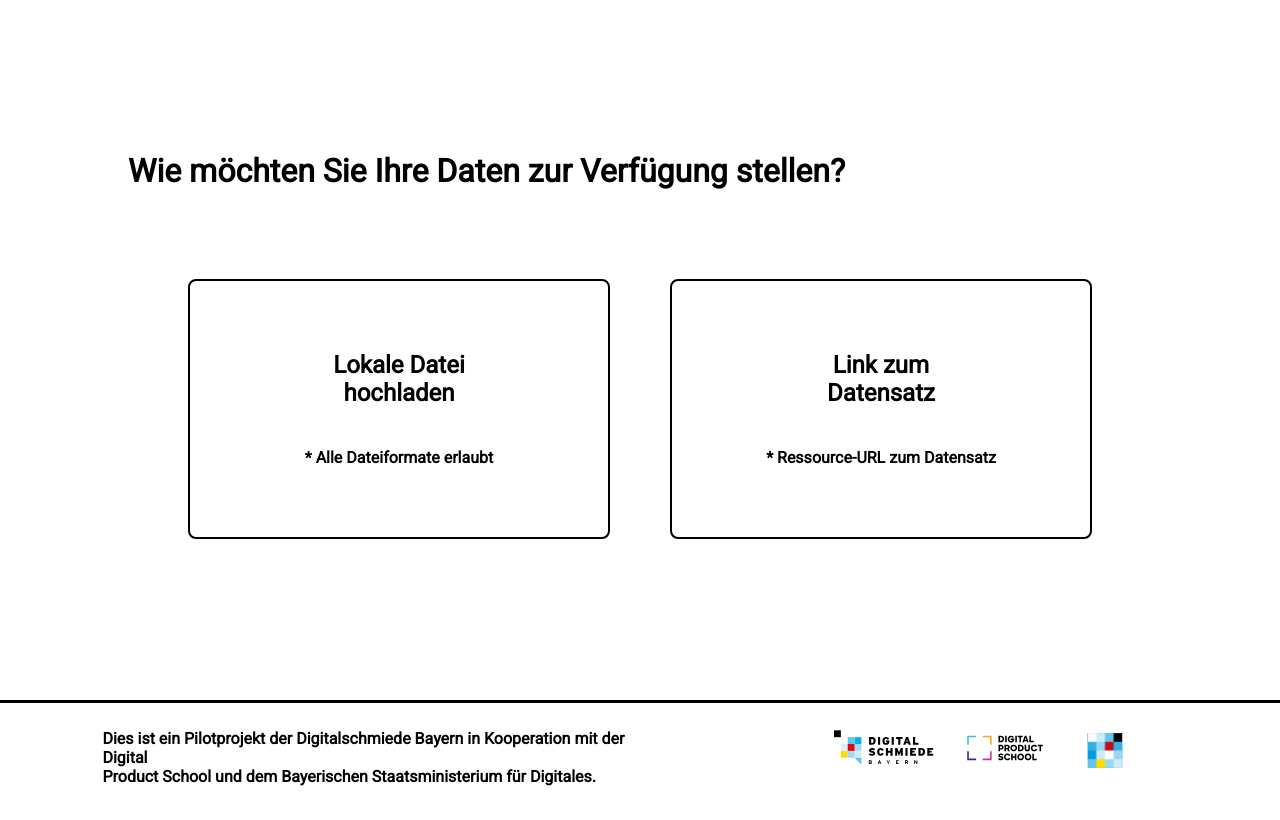
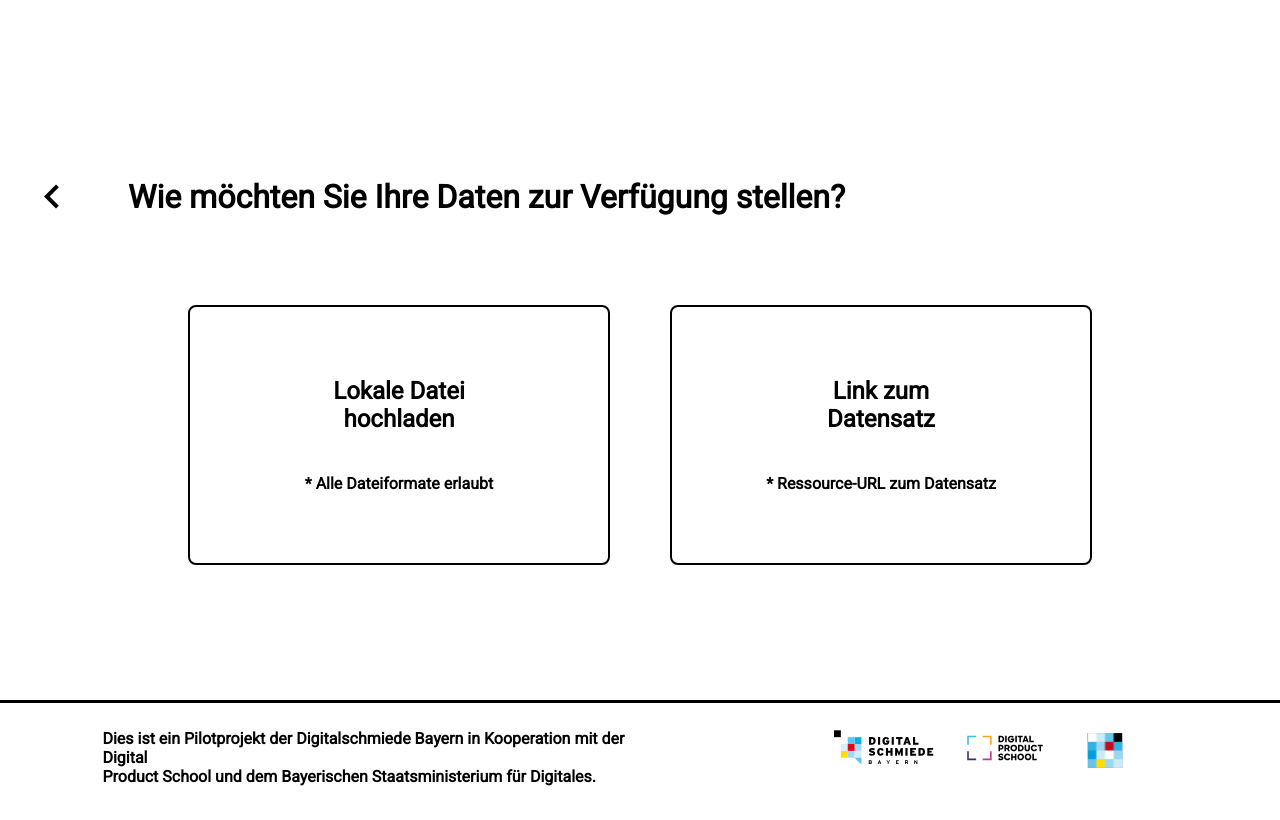
Before and after one commit to devansh-srivastav/open-data, a Next.js app: page /upload in a window 1280 px wide. Built offline with nearby package versions, Linux system fonts and the light colour scheme.

Commit message:
added back button on upload options page

```diff
--- a/pages/upload.js
+++ b/pages/upload.js
@@ -24,6 +24,21 @@ export default function Home() {
             </Head>
             <main>
                 <div className="login-screen">
+                    <Link href='/login'>
+                        <a>
+                            <svg className='back-button' width="48" height="48" viewBox="0 0 48 48" fill="none" xmlns="http://www.w3.org/2000/svg">
+                                <g clipPath="url(#clip0_720_3164)">
+                                    <path d="M30.83 32.67L21.66 23.5L30.83 14.33L28 11.5L16 23.5L28 35.5L30.83 32.67Z" fill="black" />
+                                </g>
+                                <defs>
+                                    <clipPath id="clip0_720_3164">
+                                        <rect width="48" height="48" fill="white" />
+                                    </clipPath>
+                                </defs>
+                            </svg>
+                        </a>
+                    </Link>
+
 
                     <h1>Wie möchten Sie Ihre Daten zur Verfügung stellen?</h1>
                     <br />
--- a/styles/upload.css
+++ b/styles/upload.css
@@ -132,3 +132,10 @@
         margin-top:10px;
     }
 }
+
+
+.back-button{
+    position:relative;
+    right: 100px;
+    top: 68px;
+}
```
